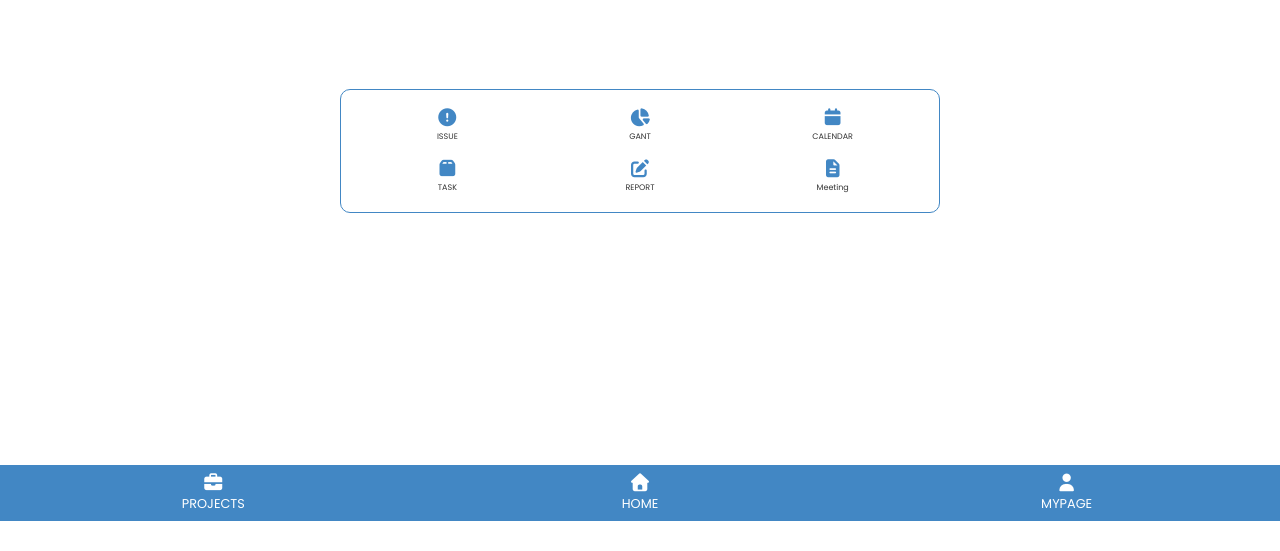
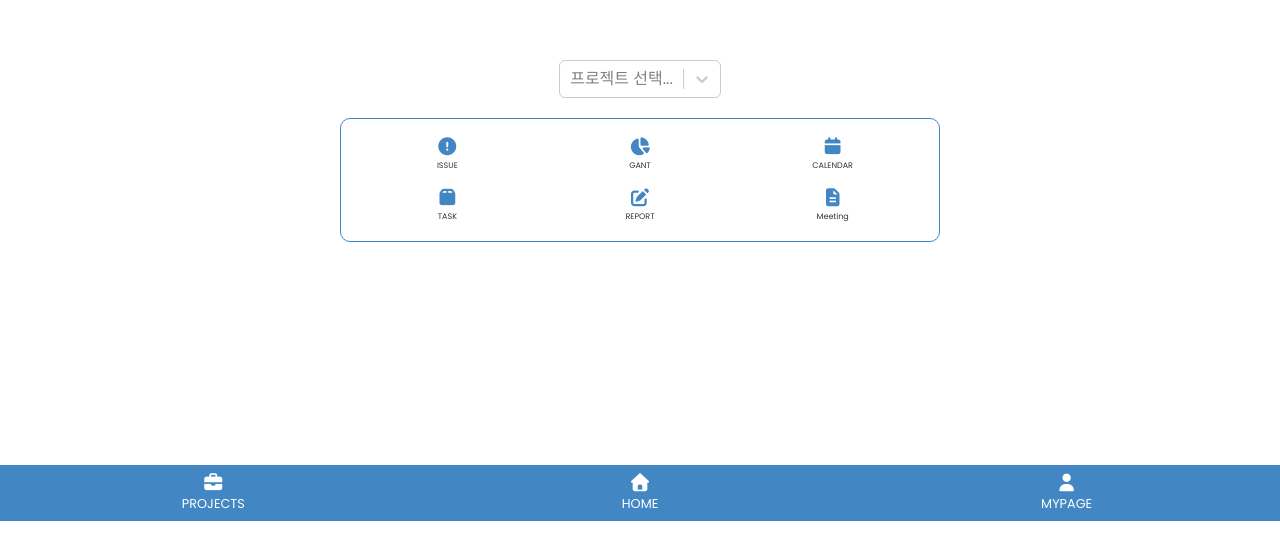
Before and after one commit to euneuneun111/End_project, a React (Vite) app: page /project/main in a window 1280 px wide. Shown: the part 279-830 px from the top of the page. Built offline with nearby package versions, Linux system fonts and the light colour scheme; no server answers.

Commit message:
각 파트 연결 진행

```diff
--- a/src/components/project/main/Projectbar.jsx
+++ b/src/components/project/main/Projectbar.jsx
@@ -1,74 +1,124 @@
-import React from 'react'
-import styled from 'styled-components'
-import NavItem from "./NavItem"
-import { Link } from 'react-router-dom'
+import React, { useState, useEffect } from 'react';
+import styled from 'styled-components';
+import NavItem from "./NavItem";
+import { Link } from 'react-router-dom';
+import Select from 'react-select';
+import axios from 'axios';
 
-// Projectbar 컴포넌트를 중앙에 배치하기 위한 Wrapper (새로 추가)
 const CenterWrapper = styled.div`
-  display: flex; /* 플렉스박스 레이아웃 */
-  justify-content: center; /* 가로(수평) 중앙 정렬 */
-  align-items: center; /* 세로(수직) 중앙 정렬 */
-  min-height: 100vh; /* 화면 전체 높이를 차지하도록 설정 */
-  width: 100vw; /* 화면 전체 너비를 차지하도록 설정 */
-
+  display: flex;
+  flex-direction: column;
+  justify-content: center;
+  align-items: center;
+  min-height: 100vh;
+  width: 100vw;
+  gap: 20px;
 `;
-
 
 const Container = styled.div`
   width: 90%;
-  max-width: 600px; /* 최대 너비 제한 */
+  max-width: 600px;
   background-color: #fff;
-  position: relative; /* 자식 요소에 absolute를 사용한다면 필요 */
+  position: relative;
   display: grid;
-  grid-template-columns: repeat(3, 1fr); /* 3개씩 배치 */
-  grid-template-rows: repeat(2, auto); /* 2열로 배치 */
+  grid-template-columns: repeat(3, 1fr);
+  grid-template-rows: repeat(2, auto);
   gap: 10px;
   padding: 15px;
   border: #4287C4 1px solid;
-  border-radius: 10px; /* 모서리를 둥글게 */
+  border-radius: 10px;
 `;
 
 const StyledLink = styled(Link)`
   text-decoration: none;
-
   color: #333;
   padding: 3px;
   transition: all 0.3s ease;
   display: flex;
   align-items: center;
-  flex-direction: column; /* 아이콘 위, 텍스트 아래 */
-  font-size: 10px; /* 글자 크기 줄임 */
- &:hover {
-  background-color: #f0f0f0; /* 배경색에 맞춰 hover 색상 변경 */
-  border-radius: 5px; /* hover 시 둥근 모서리 추가 */
-}
-`
+  flex-direction: column;
+  font-size: 10px;
+  &:hover {
+    background-color: #f0f0f0;
+    border-radius: 5px;
+  }
+`;
+
+const customStyles = {
+  control: (provided) => ({
+    ...provided,
+    border: '1px solid #ccc',
+    borderRadius: '6px',
+    minHeight: '36px',
+  }),
+  menu: (provided) => ({ ...provided, zIndex: 9999 }),
+};
 
 function Projectbar() {
+  const [projects, setProjects] = useState([]);
+  const [selectedProject, setSelectedProject] = useState(null);
+
+  const fetchProjects = async () => {
+    try {
+      const res = await axios.get('/project/org/myproject/api/projects', { withCredentials: true });
+      // ✅ 배열인지 확인, 아니면 빈 배열로 초기화
+      setProjects(Array.isArray(res.data) ? res.data : []);
+    } catch (err) {
+      console.error("프로젝트 불러오기 실패:", err);
+      setProjects([]);
+    }
+  };
+
+  useEffect(() => {
+    fetchProjects();
+  }, []);
+
+  // ✅ 안전하게 map 처리
+  const projectOptions = Array.isArray(projects)
+    ? projects.map(proj => ({
+        value: proj.projectId,
+        label: proj.projectName
+      }))
+    : [];
+
+  const handleProjectChange = (selected) => {
+    setSelectedProject(selected);
+  };
+
+  const projectId = selectedProject?.value;
+
   return (
     <CenterWrapper>
+      <Select
+        options={projectOptions}
+        value={selectedProject}
+        onChange={handleProjectChange}
+        styles={customStyles}
+        placeholder="프로젝트 선택..."
+      />
+
       <Container>
-        <StyledLink to="/issue/Main">
+        <StyledLink to={projectId ? `/issue/Main?projectId=${projectId}` : '/issue/Main'}>
           <NavItem icon="fa-solid fa-circle-exclamation" name="ISSUE" />
         </StyledLink>
-        <StyledLink to="/gant/Main">
+        <StyledLink to={projectId ? `/gant/Main?projectId=${projectId}` : '/gant/Main'}>
           <NavItem icon="fa-solid fa-chart-pie" name="GANT" />
         </StyledLink>
-        <StyledLink to="/calendar/Main">
+        <StyledLink to={projectId ? `/calendar/Main?projectId=${projectId}` : '/calendar/Main'}>
           <NavItem icon="fa-solid fa-calendar" name="CALENDAR" />
         </StyledLink>
-        <StyledLink to="/task/Main">
+        <StyledLink to={projectId ? `/task/Main?projectId=${projectId}` : '/task/Main'}>
           <NavItem icon="fa-solid fa-box" name="TASK" />
         </StyledLink>
-        <StyledLink to="/report/Main">
+        <StyledLink to={projectId ? `/report/Main?projectId=${projectId}` : '/report/Main'}>
           <NavItem icon="fa-solid fa-pen-to-square" name="REPORT" />
         </StyledLink>
-        <StyledLink to="/meeting/Main">
+        <StyledLink to={projectId ? `/meeting/Main?projectId=${projectId}` : '/meeting/Main'}>
           <NavItem icon="fa-solid fa-file-lines" name="Meeting" />
         </StyledLink>
       </Container>
     </CenterWrapper>
-  )
+  );
 }
 
-export default Projectbar
+export default Projectbar;
```
